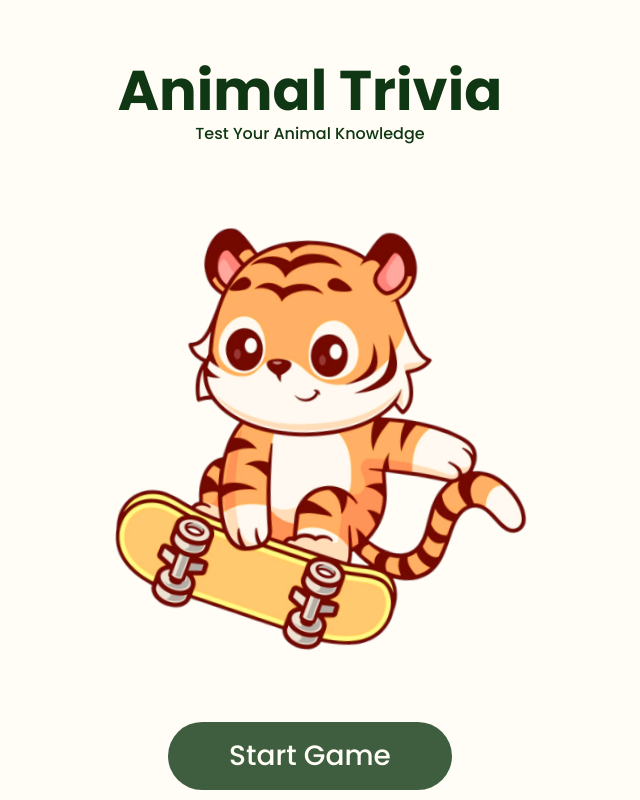
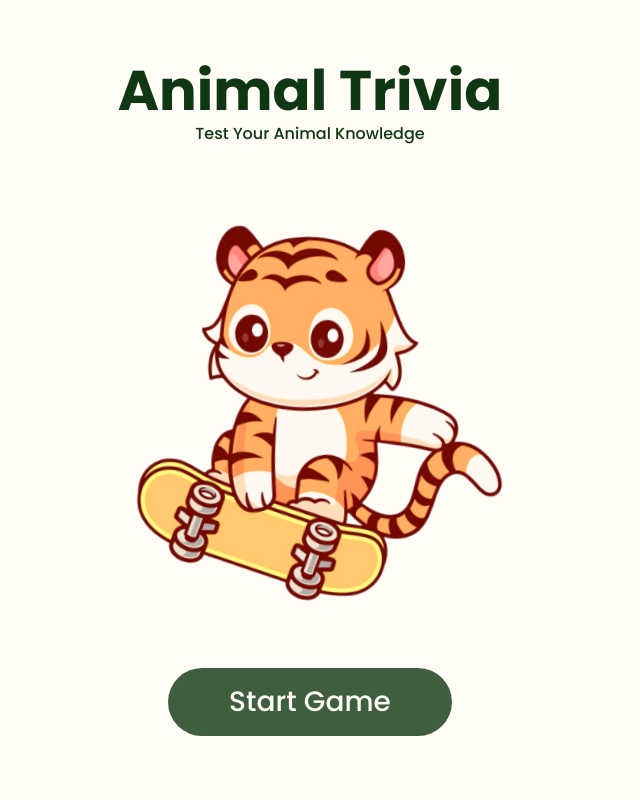
Before and after one commit to reyna-okamune/Animal-Trivia, a React (Vite) app in the folder animal-trivia-app/: page / in a window 1280 px wide. Shown: the whole page, without its empty margins (330-970 px from the left). Built offline with nearby package versions, Linux system fonts and the light colour scheme.

Commit message:
minor css change to tiger image

```diff
--- a/animal-trivia-app/src/App.css
+++ b/animal-trivia-app/src/App.css
@@ -65,7 +65,7 @@ button.start:hover {
   justify-content: center;
 }
 .landing-tiger > img {
-  width: 45%;
+  width: 40%;
   height: auto;
   animation: rotateBackandForth 5s linear infinite;
 }
```
